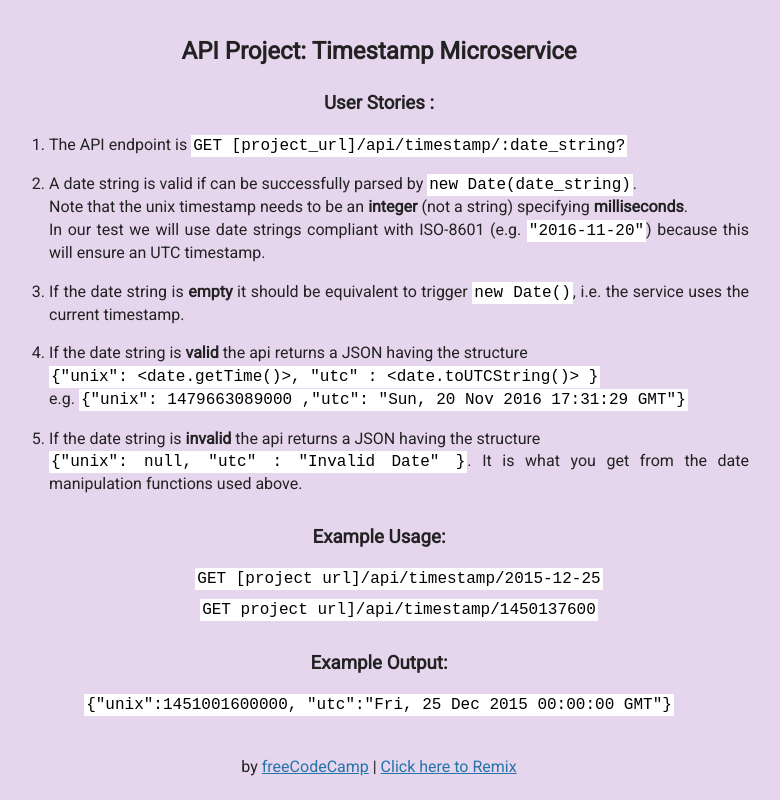
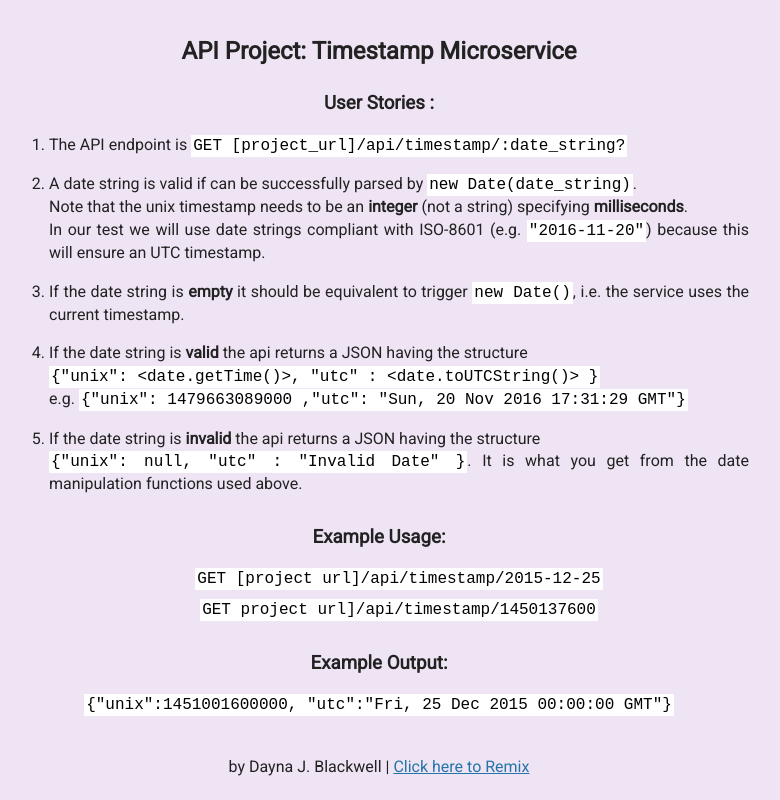
Before and after one commit to dayna-j/timestamp-microservice, a website: page views/index.html in a window 1280 px wide. Shown: the whole page, without its empty margins (261-1041 px from the left). Drawn offline with Linux system fonts and the light colour scheme; files that its build step writes are made by us from their sources.

Commit message:
🏕👾 Checkpoint ./public/style.css:1320896/12 ./views/index.html:1320896/81

```diff
--- a/public/style.css
+++ b/public/style.css
@@ -5,7 +5,7 @@ body {
 	font-size: 16px;
 	color: #222;
 /* 	background-color: #FaFaFa; */
-  background-color: #E6D6ED;
+  background-color: #EFE4F4;
 	text-align: center;
 	line-height: 1.4em;
 }
--- a/views/index.html
+++ b/views/index.html
@@ -42,7 +42,7 @@
       </div>
       <div class="footer">
         <p>
-          by <a href="http://www.freecodecamp.com/">freeCodeCamp</a> | <a href="https://hyperdev.com/#!/remix/FCC_API_timestamp_bplate/8338be2-a353-4892-8a0d-6295e4f12eb5">Click here to Remix</a>
+          by Dayna J. Blackwell | <a href="https://hyperdev.com/#!/remix/FCC_API_timestamp_bplate/8338be2-a353-4892-8a0d-6295e4f12eb5">Click here to Remix</a>
         </p>
       </div>
    </body>
```
